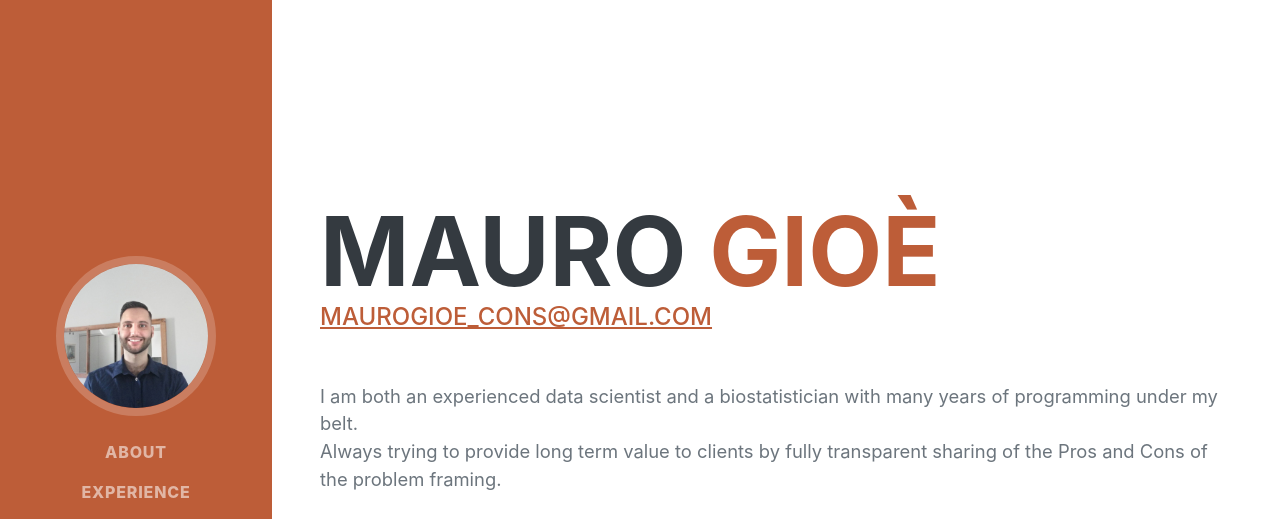
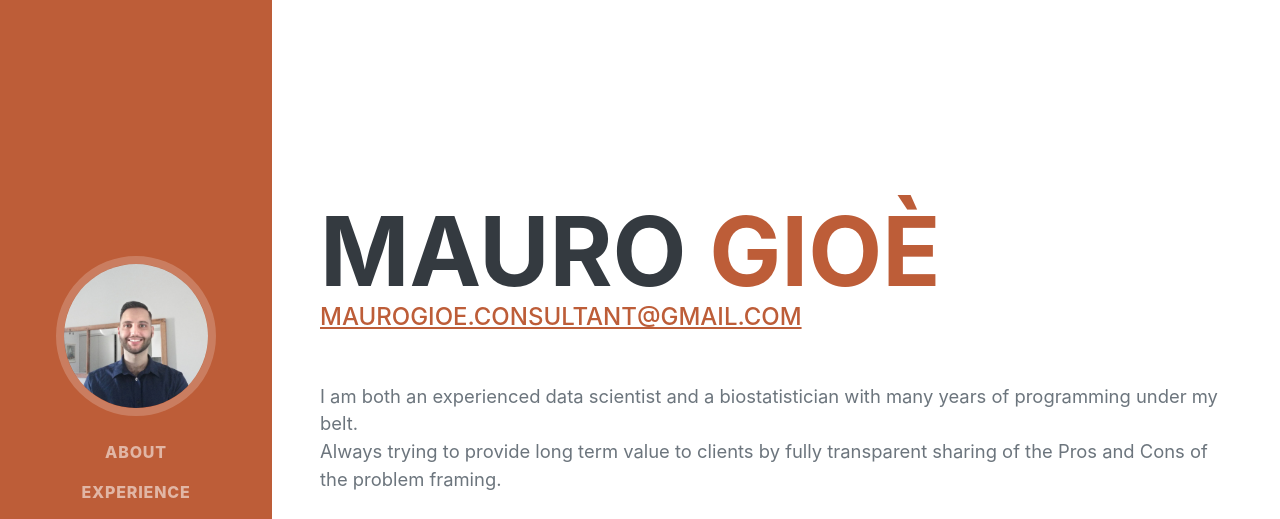
Before and after one commit to MauroGioe/maurogioe.github.io, a plain HTML site: page index.html in a window 1280 px wide. Shown: the top 519 px of the page. Drawn offline with nearby package versions, Linux system fonts and the light colour scheme; a web font is replaced by a local one.

Commit message:
fix mail

```diff
--- a/index.html
+++ b/index.html
@@ -45,7 +45,7 @@
                     </h1>
                     <div class="subheading mb-5">
                         <!-- (+39) 380173033 · -->
-                        <a href="mailto:maurogioe91@gmail.com">maurogioe_cons@gmail.com</a>
+                        <a href="mailto:maurogioe.consultant@gmail.com">maurogioe.consultant@gmail.com</a>
                     </div>
                     <p class="lead mb-5">I am both an experienced data scientist and a biostatistician with many years of programming under my belt. <br>
     <!--                     Following MLOps to deliver optimal and consistent results. -->
```
